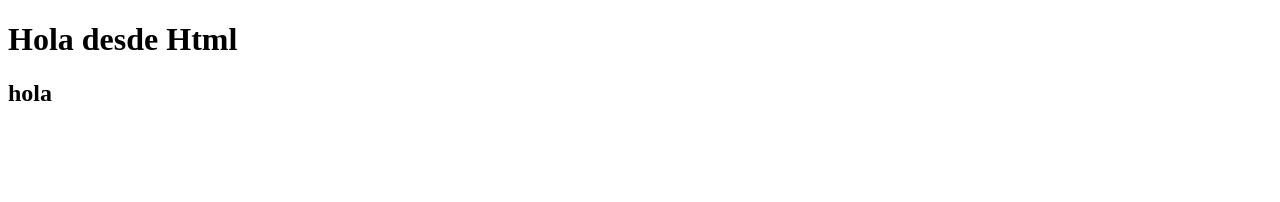
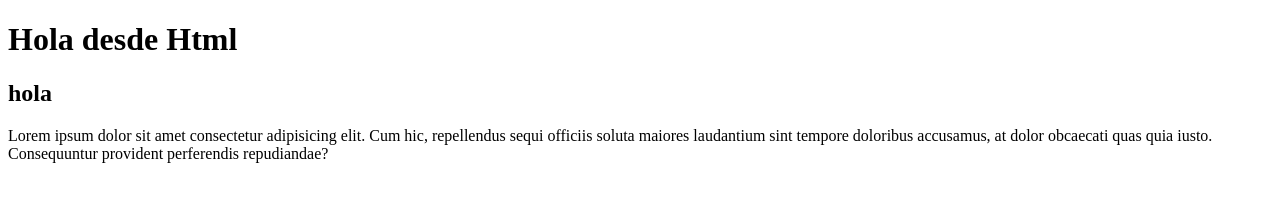
Before and after one commit to alejandroisa71/gitprueba, a plain HTML site: page index.html in a window 1280 px wide. Drawn offline with Linux system fonts and the light colour scheme.

Commit message:
agregamos un parrafo

```diff
--- a/index.html
+++ b/index.html
@@ -8,5 +8,6 @@
 <body>
     <h1>Hola desde Html</h1>
     <h2>hola</h2>
+    <p>Lorem ipsum dolor sit amet consectetur adipisicing elit. Cum hic, repellendus sequi officiis soluta maiores laudantium sint tempore doloribus accusamus, at dolor obcaecati quas quia iusto. Consequuntur provident perferendis repudiandae?</p>
 </body>
 </html>
```
